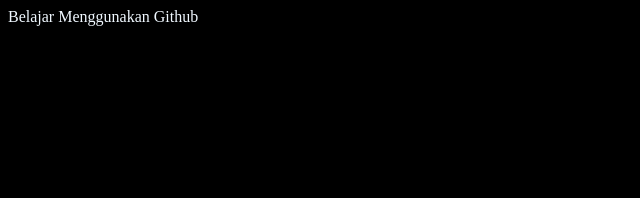
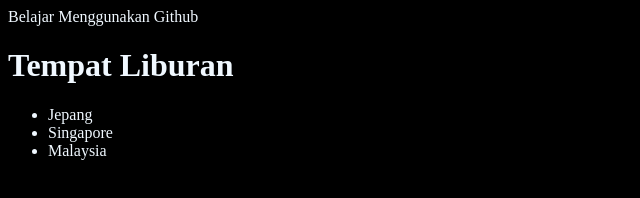
Before and after one commit to dhigun/dhigun, a plain HTML site: page Git-Github/Learn-git-1/index.html in a window 1280 px wide. Shown: the whole page, without its empty margins (0-640 px from the left). Drawn offline with Linux system fonts and the light colour scheme.

Commit message:
learn: git conflict

```diff
--- a/Git-Github/Learn-git-1/index.html
+++ b/Git-Github/Learn-git-1/index.html
@@ -8,5 +8,12 @@
 </head>
 <body>
     Belajar Menggunakan Github
+
+    <h1>Tempat Liburan</h1>
+    <ul>
+        <li>Jepang</li>
+        <li>Singapore</li>
+        <li>Malaysia</li>
+    </ul>
 </body>
 </html>
```
